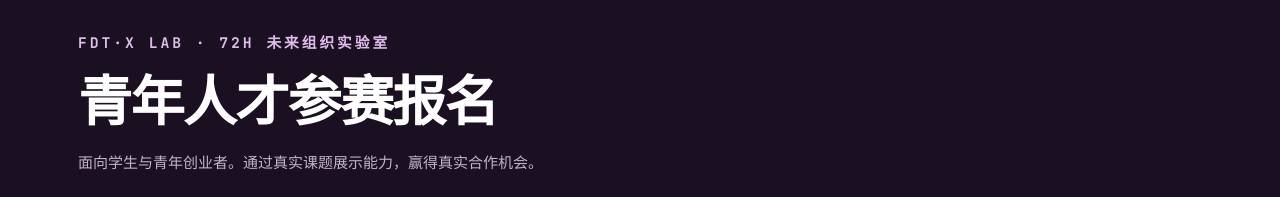
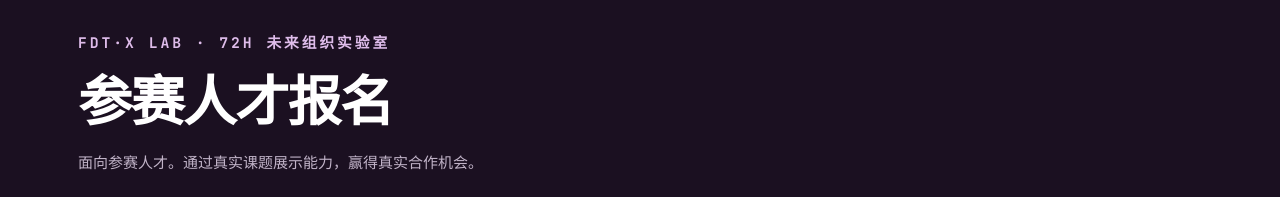
Before and after one commit to irishong27-axia/irishong27-axia.github.io, a plain HTML site: page fdt-x-lab/signup.html in a window 1280 px wide. Shown: the part 159-356 px from the top of the page. Drawn offline with Linux system fonts and the light colour scheme.

Commit message:
Update participant signup wording

```diff
--- a/fdt-x-lab/signup.html
+++ b/fdt-x-lab/signup.html
@@ -3,7 +3,7 @@
 <head>
 <meta charset="UTF-8">
 <meta name="viewport" content="width=device-width, initial-scale=1.0">
-<title>青年人才参赛报名 — FDT·X Lab · 72小时未来组织实验室</title>
+<title>参赛人才报名 — FDT·X Lab · 72小时未来组织实验室</title>
 <link rel="preconnect" href="https://fonts.googleapis.com">
 <link rel="preconnect" href="https://fonts.gstatic.com" crossorigin>
 <link href="https://fonts.googleapis.com/css2?family=Inter:wght@400;500;600;700;800;900&family=JetBrains+Mono:wght@400;500;700&family=Noto+Sans+SC:wght@400;500;700;900&display=swap" rel="stylesheet">
@@ -28,8 +28,8 @@
   <section class="intro">
     <a class="back" href="index.html#home">← 返回首页</a>
     <div class="brand">FDT·X LAB · 72H 未来组织实验室</div>
-    <h1>青年人才参赛报名</h1>
-    <p>面向学生与青年创业者。通过真实课题展示能力，赢得真实合作机会。</p>
+    <h1>参赛人才报名</h1>
+    <p>面向参赛人才。通过真实课题展示能力，赢得真实合作机会。</p>
     <div class="chips"><span class="chip">免费报名 · 审核制</span><span class="chip">面向全国招募</span><span class="chip">72 小时线下共创</span></div>
   </section>
   <div class="grid">
```
